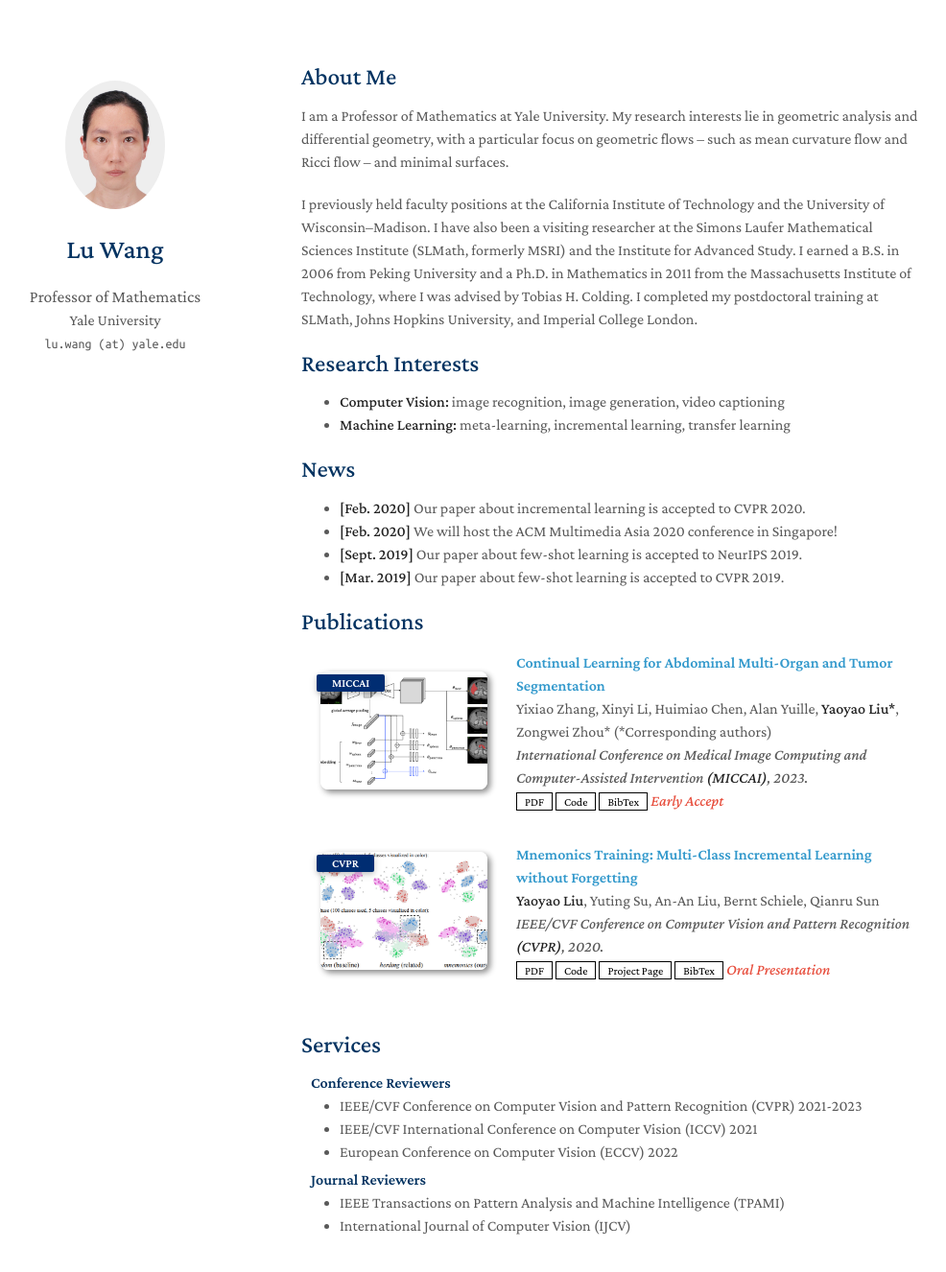
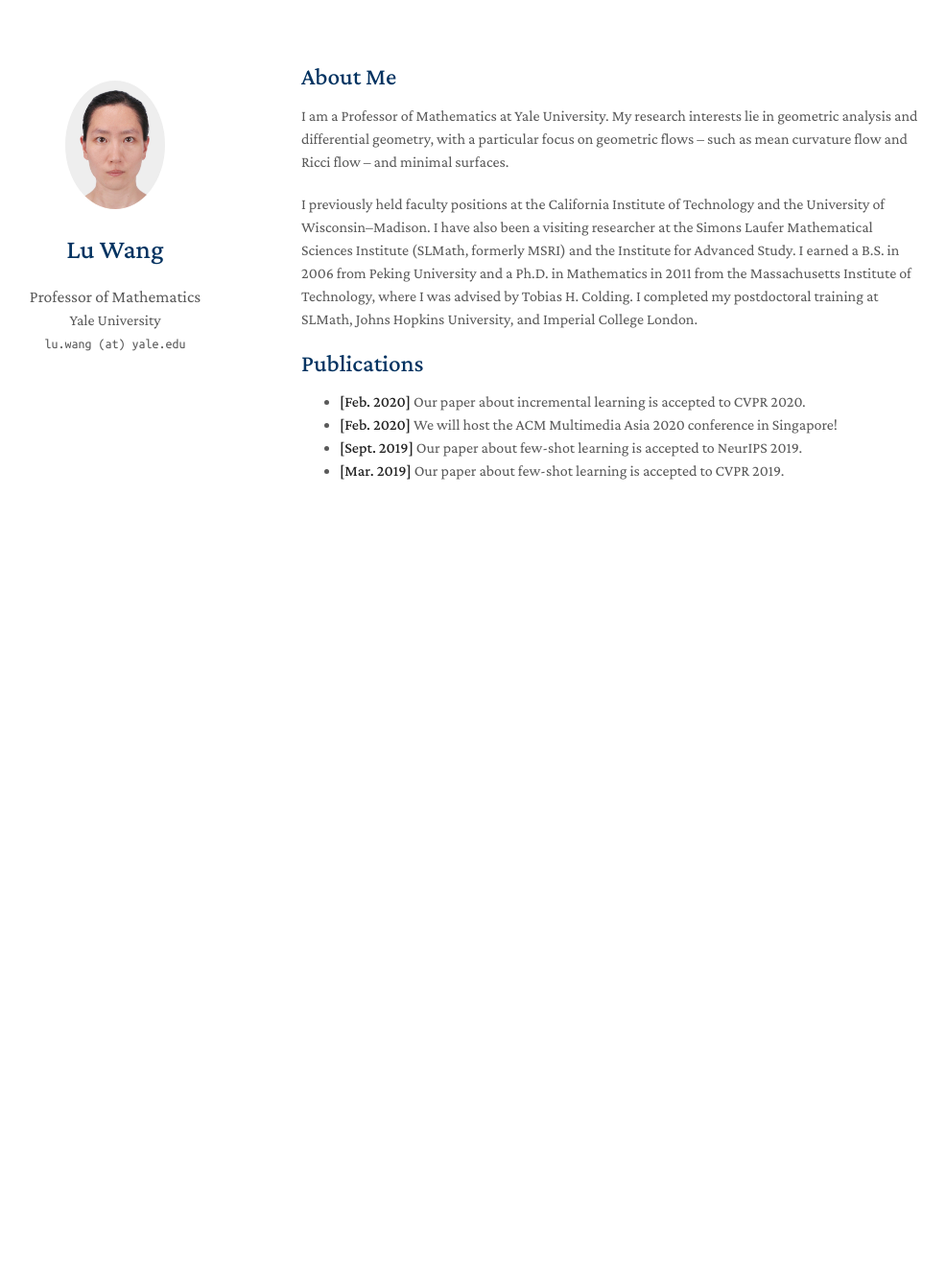
Before and after one commit to drwanglu/drwanglu.github.io, a Jekyll site: the page built from index.md, in a window 1280 px wide and 1384 px high. Shown: the top 1326 px of the window at 96% size, without its empty margins (156-1142 px from the left). Built offline with Jekyll 4.4.1, drawn with Linux system fonts in a browser that asks for light colours; a style sheet for code colours, icons or effects is not loaded; our own code applies the rules of GitHub Pages for plain Markdown files.

Commit message:
Update index.md

```diff
--- a/index.md
+++ b/index.md
@@ -12,18 +12,9 @@ I have also been a visiting researcher at the Simons Laufer Mathematical Science
 I earned a B.S. in 2006 from Peking University and a Ph.D. in Mathematics in 2011 from the Massachusetts Institute of Technology, where I was advised by Tobias H. Colding.
 I completed my postdoctoral training at SLMath, Johns Hopkins University, and Imperial College London.
 
-## Research Interests
-
-- **Computer Vision:** image recognition, image generation, video captioning
-- **Machine Learning:** meta-learning, incremental learning, transfer learning
-
-## News
+## Publications
 
 - **[Feb. 2020]** Our paper about incremental learning is accepted to CVPR 2020.
 - **[Feb. 2020]** We will host the ACM Multimedia Asia 2020 conference in Singapore!
 - **[Sept. 2019]** Our paper about few-shot learning is accepted to NeurIPS 2019.
 - **[Mar. 2019]** Our paper about few-shot learning is accepted to CVPR 2019.
-
-{% include_relative _includes/publications.md %}
-
-{% include_relative _includes/services.md %}
```
